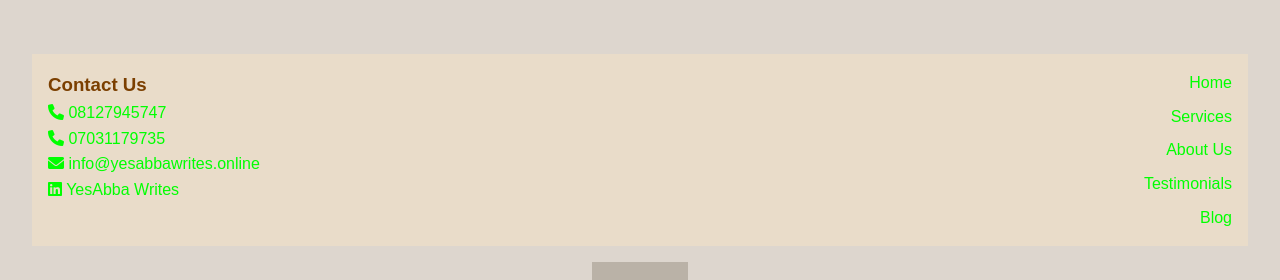
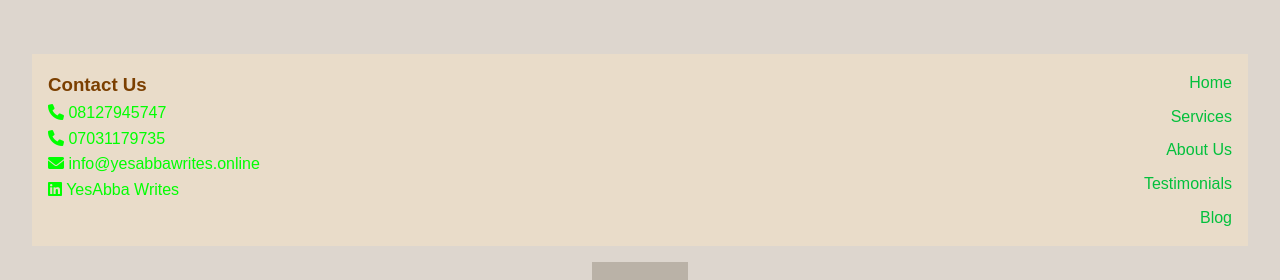
Before and after one commit to EzeElijahTochukwu/NewAbba, a React (Vite) app: page / in a window 1280 px wide. Shown: the part 1900-2180 px from the top of the page. Built offline with nearby package versions, Linux system fonts and the light colour scheme.

Commit message:
Update index.css

```diff
--- a/src/index.css
+++ b/src/index.css
@@ -231,7 +231,9 @@ main {
   gap: 0.5rem;
   color:#03C03C;
 }
-
+.footer-links a{
+  color: #03C03C;
+}
 /* Center Logo */
 .footer-logo-container {
   text-align: center;
```
